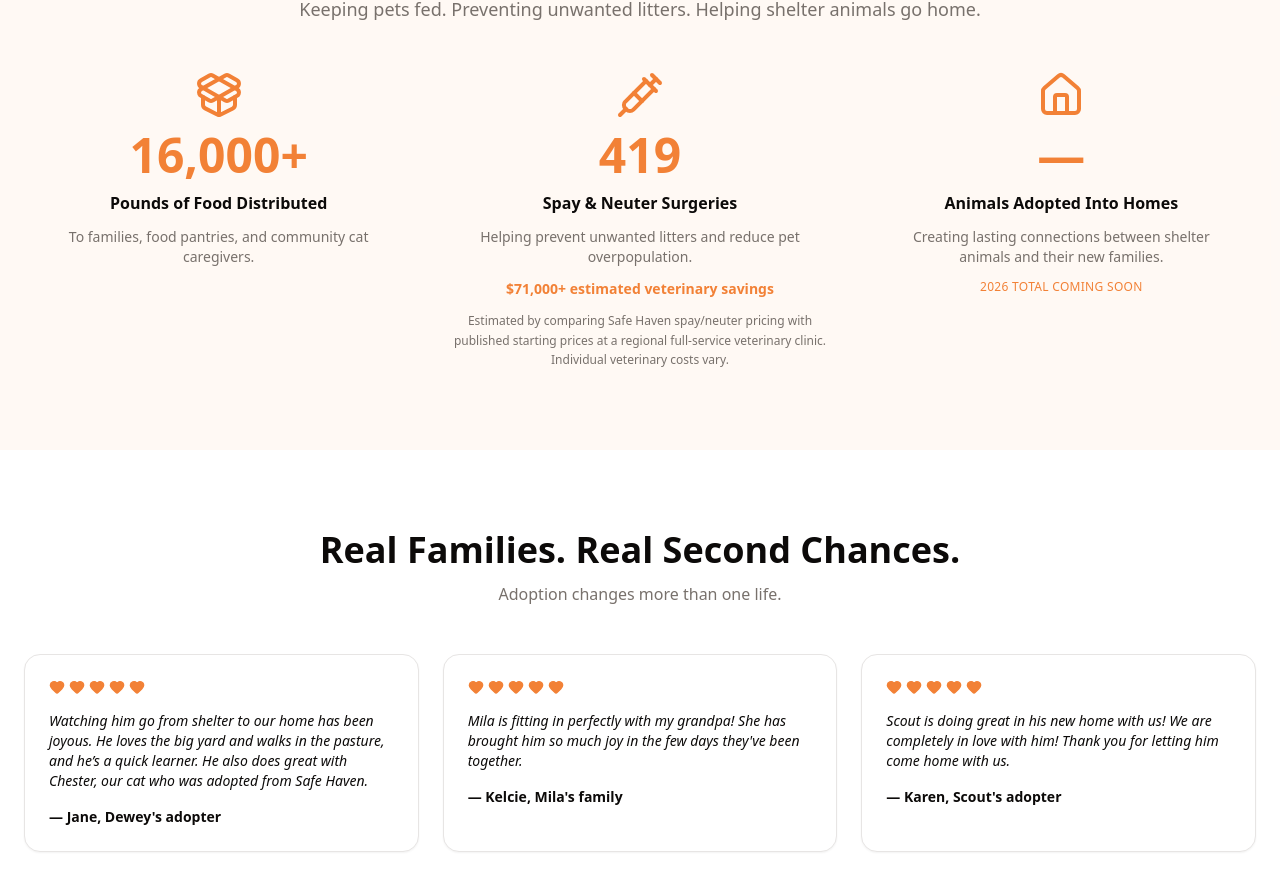
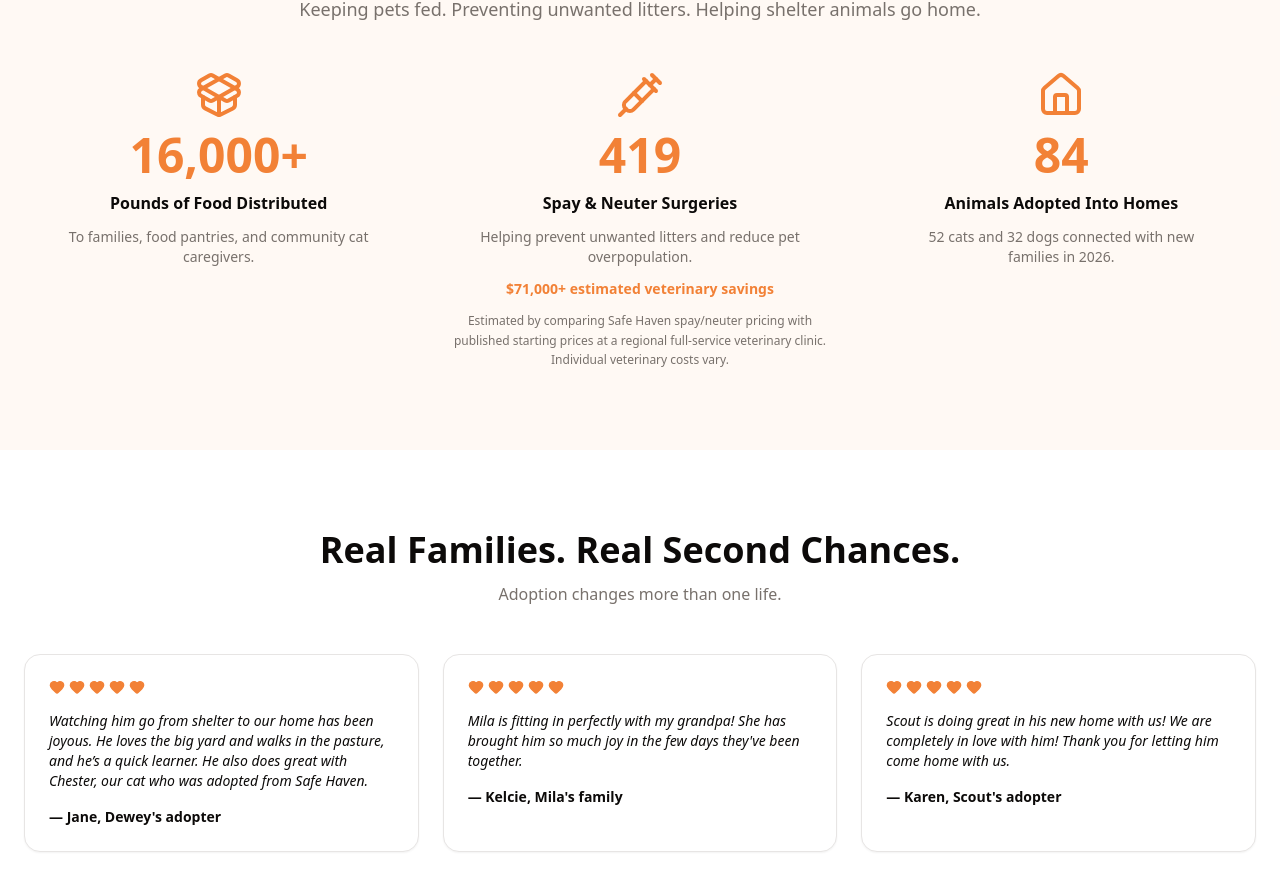
Before and after one commit to 7nqwsvhv99-hash/safe-haven-site, a Next.js app: page / in a window 1280 px wide. Shown: the part 2699-3590 px from the top of the page. Built offline with nearby package versions, Linux system fonts and the light colour scheme.

Commit message:
Add 2026 adoption impact to homepage

```diff
--- a/src/app/page.tsx
+++ b/src/app/page.tsx
@@ -175,12 +175,11 @@ export default function HomePage() {
               <div className="flex justify-center">
                 <HomeIcon className="h-12 w-12 text-primary" />
               </div>
-              <div className="text-4xl md:text-5xl font-bold text-primary">—</div>
+              <div className="text-4xl md:text-5xl font-bold text-primary">84</div>
               <p className="text-foreground font-semibold">Animals Adopted Into Homes</p>
               <p className="text-sm text-muted-foreground max-w-xs mx-auto">
-                Creating lasting connections between shelter animals and their new families.
+                52 cats and 32 dogs connected with new families in 2026.
               </p>
-              <p className="text-xs font-medium uppercase tracking-wide text-primary">2026 total coming soon</p>
             </div>
           </div>
         </div>
```
